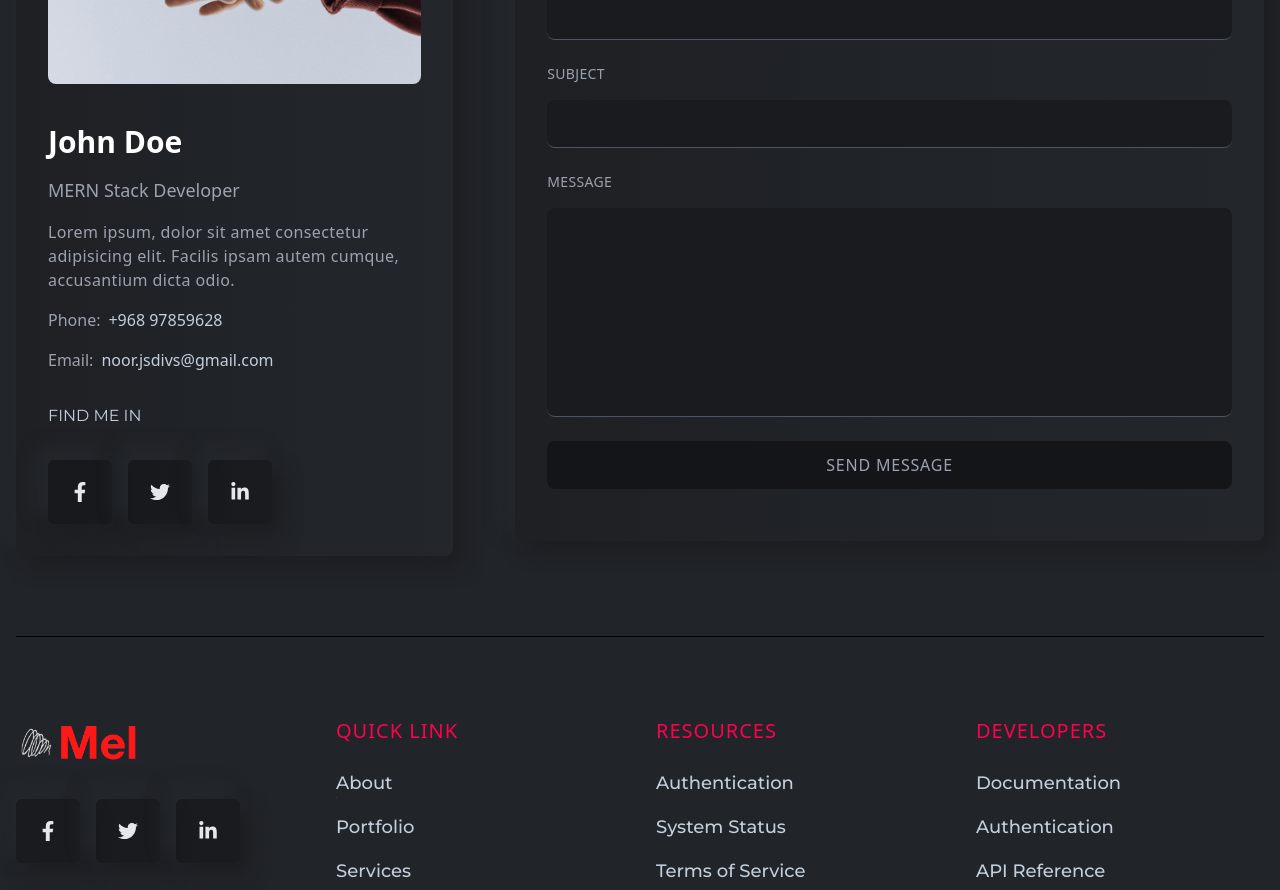
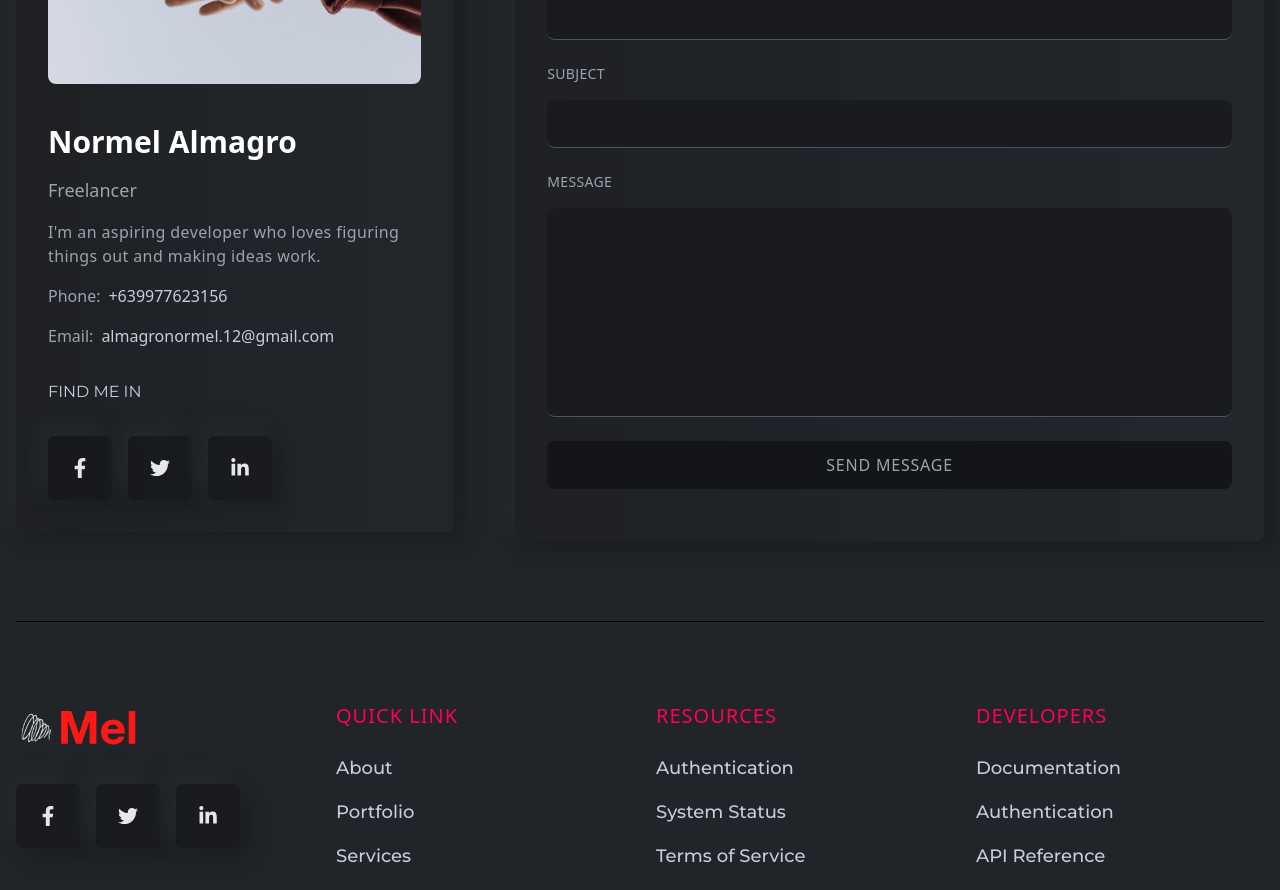
Before and after one commit to MELTHEGREAT/mel-portfolio, a React (Create React App) app: page / in a window 1280 px wide. Shown: the part 5280-6170 px from the top of the page. Built offline with nearby package versions, Linux system fonts and the light colour scheme.

Commit message:
Update ContactLeft.js

```diff
--- a/src/components/contact/ContactLeft.js
+++ b/src/components/contact/ContactLeft.js
@@ -11,19 +11,18 @@ const ContactLeft = () => {
         alt="contactImg"
       />
       <div className="flex flex-col gap-4">
-        <h3 className="text-3xl font-bold text-white">John Doe</h3>
+        <h3 className="text-3xl font-bold text-white">Normel Almagro</h3>
         <p className="text-lg font-normal text-gray-400">
-          MERN Stack Developer
+          Freelancer
         </p>
         <p className="text-base text-gray-400 tracking-wide">
-          Lorem ipsum, dolor sit amet consectetur adipisicing elit. Facilis
-          ipsam autem cumque, accusantium dicta odio.
+        I'm an aspiring developer who loves figuring things out and making ideas work.
         </p>
         <p className="text-base text-gray-400 flex items-center gap-2">
-          Phone: <span className="text-lightText">+968 97859628</span>
+          Phone: <span className="text-lightText">+639977623156</span>
         </p>
         <p className="text-base text-gray-400 flex items-center gap-2">
-          Email: <span className="text-lightText">noor.jsdivs@gmail.com</span>
+          Email: <span className="text-lightText">almagronormel.12@gmail.com</span>
         </p>
       </div>
       <div className="flex flex-col gap-4">
```
